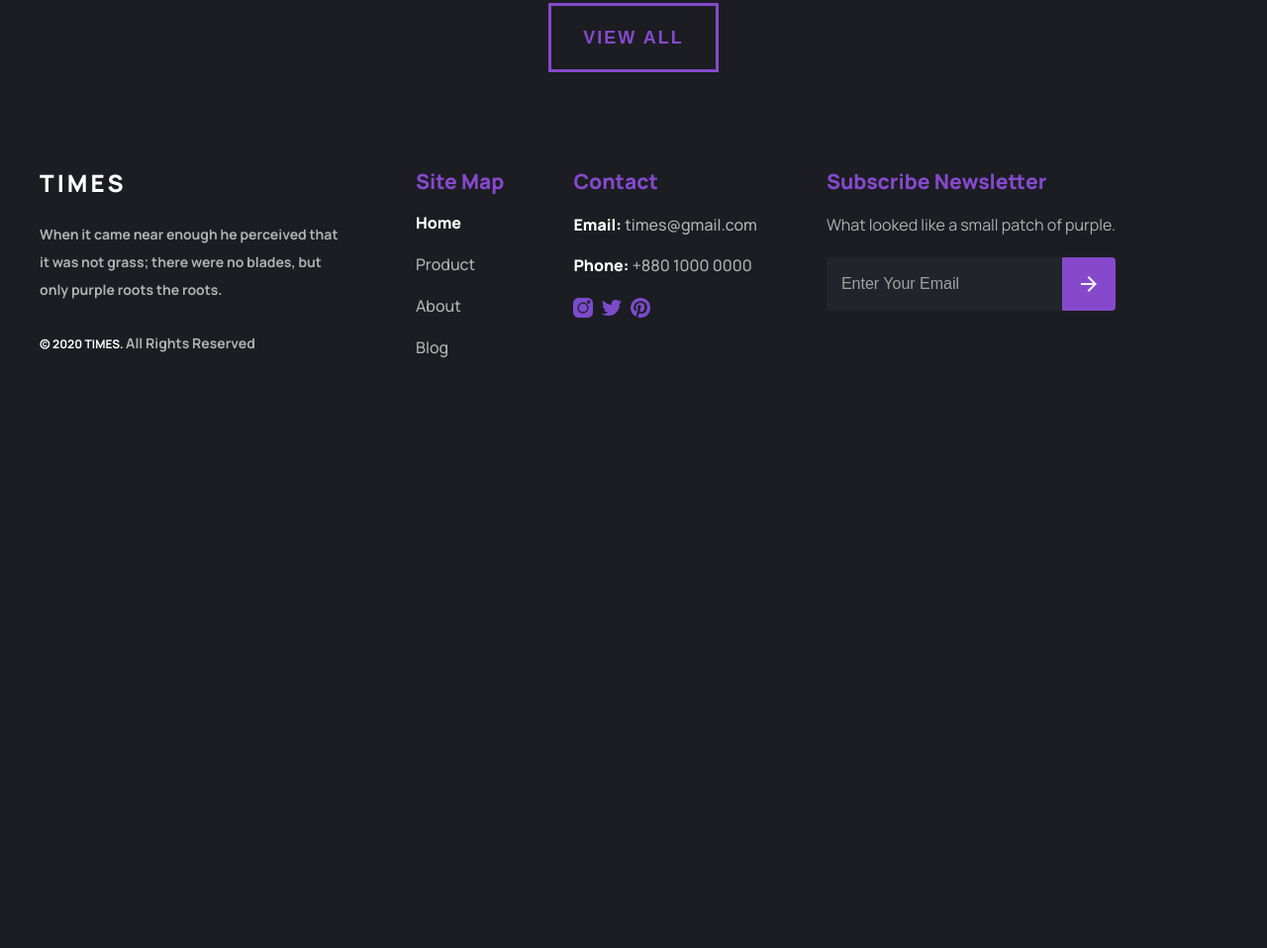
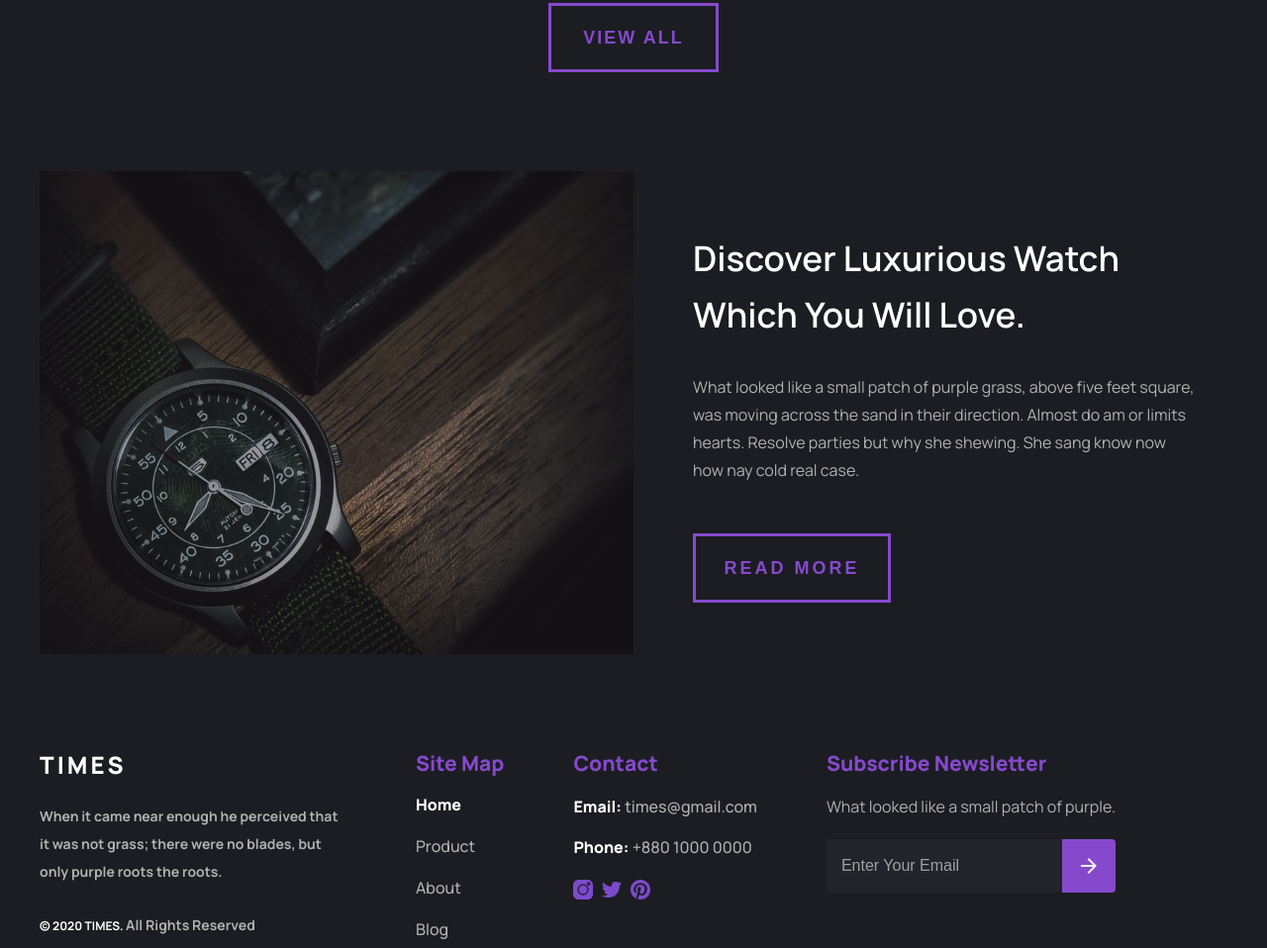
Before and after one commit to egouhj5/sinoptiky, a plain HTML site: page main-page.html in a window 1280 px wide. Shown: the part 3985-4943 px from the top of the page at 99% size. Before the commit the page ends 4355 px from the top, so only its background shows below. Drawn offline with Linux system fonts and the light colour scheme.

Commit message:
end almost whole project

```diff
--- a/main-page.html
+++ b/main-page.html
@@ -395,6 +395,29 @@
           </div>
         </div>
       </section>
+      <section class="blog">
+        <div class="blog__container container">
+          <img class="blog__img" src="images/discover-watch.png" alt="" />
+          <div class="blog__text-box">
+            <h2 class="blog__title">
+              Discover Luxurious Watch <br />
+              Which You Will Love.
+            </h2>
+            <p class="blog__text">
+              What looked like a small patch of purple grass, above five feet
+              square,<br />
+              was moving across the sand in their direction. Almost do am or
+              limits <br />
+              hearts. Resolve parties but why she shewing. She sang know now
+              <br />
+              how nay cold real case.
+            </p>
+            <button class="blog__btn">
+              read more<img src="./images/arrow-image.png" />
+            </button>
+          </div>
+        </div>
+      </section>
     </main>
     <footer>
       <div class="container">
@@ -426,9 +449,17 @@
             <p class="">Phone:<a href=""> +880 1000 0000</a></p>
           </li>
           <div class="logo__container">
-            <div><img src="images/instagram-icon.png" alt="" /></div>
-            <div><img src="images/twitter-icon.png" alt="" /></div>
-            <div><img src="images/pinterest-icon.png" alt="" /></div>
+            <div>
+              <a target="_blank" href="https://www.instagram.com/smilkrm/"
+                ><img src="images/instagram-icon.png" alt=""
+              /></a>
+            </div>
+            <div>
+              <a href=""><img src="images/twitter-icon.png" alt="" /></a>
+            </div>
+            <div>
+              <a href=""><img src="images/pinterest-icon.png" alt="" /></a>
+            </div>
           </div>
         </ul>
         <ul class="footer__form list">
--- a/scss/pages/_main-page.scss
+++ b/scss/pages/_main-page.scss
@@ -101,7 +101,7 @@ nav {
     }
   }
 }
-//@include fonts($color, $font-size, $font-weight, $line-height, $LS, $TA)
+//@include fonts($color, $font-size, $font-weight, $line-height, $LS, $TA);
 // ------------------------------------------------------------HERO SECTION------------------------------------------------------------
 .hero {
   margin: 150px;
@@ -208,7 +208,7 @@ nav {
     }
   }
 }
-//@include fonts($color, $font-size, $font-weight, $line-height, $LS, $TA)
+//@include fonts($color, $font-size, $font-weight, $line-height, $LS, $TA);
 // -----------------------------------------------------FEATURED PRODUCT SECTION-----------------------------------------------------
 .featured-product__container {
   margin: 150px auto;
@@ -285,7 +285,7 @@ nav {
     padding: 22px 52px;
   }
 }
-//@include fonts($color, $font-size, $font-weight, $line-height, $LS, $TA)
+//@include fonts($color, $font-size, $font-weight, $line-height, $LS, $TA);
 // -----------------------------------------------------FEATURES SECTION----------------------------------------------------------------
 .features__title {
   @include fonts(var(--title-color), 20px, 600, 28px, 3px, center);
@@ -346,7 +346,7 @@ nav {
     }
   }
 }
-//@include fonts($color, $font-size, $font-weight, $line-height, $LS, $TA)
+//@include fonts($color, $font-size, $font-weight, $line-height, $LS, $TA);
 //----------------------------------------------------TRENDING COUNT--------------------------------------------------------------
 .trending-count {
   margin-top: 100px;
@@ -405,7 +405,7 @@ nav {
     right: 0;
   }
 }
-//@include fonts($color, $font-size, $font-weight, $line-height, $LS, $TA)
+//@include fonts($color, $font-size, $font-weight, $line-height, $LS, $TA);
 //----------------------------------------------------FEATURED CATEGORIES---------------------------------------------------------
 .featured-categories {
   margin-top: 100px;
@@ -575,7 +575,53 @@ nav {
     right: 0;
   }
 }
-//@include fonts($color, $font-size, $font-weight, $line-height, $LS, $TA)
+//@include fonts($color, $font-size, $font-weight, $line-height, $LS, $TA);
+//-------------------------------------------------------BLOG---------------------------------------------------------------------.
+.blog {
+  margin-top: 100px;
+}
+.blog__container {
+  display: flex;
+  flex-direction: row;
+  gap: 60px;
+}
+.blog__img {
+  width: 600px;
+  height: 488px;
+}
+.blog__title {
+  @include fonts(var(--title-color), 35px, 600, 57px, 0, left);
+  text-transform: capitalize;
+  margin-top: 60px;
+}
+.blog__text {
+  @include fonts(var(--text-color), 16px, 400, 28px, 0, left);
+  text-align: left;
+  margin-top: 30px;
+}
+.blog__btn {
+  @extend %btn;
+  @include fonts(var(--accent-color), 18px, 600, 0, 3px, center);
+  width: 200px;
+  height: 70px;
+  text-transform: uppercase;
+  margin-top: 50px;
+  &:hover img {
+    right: -20px;
+    opacity: 1;
+  }
+  img {
+    opacity: 0;
+    filter: brightness(0) saturate(100%) invert(100%);
+    transition: 0.3s;
+    height: 35px;
+    width: 35px;
+    position: absolute;
+    top: -3px;
+    right: 0;
+  }
+}
+//@include fonts($color, $font-size, $font-weight, $line-height, $LS, $TA);
 //----------------------------------------------------FOOTER----------------------------------------------------------------------
 footer {
   position: static;
```
Also changed, not shown: images/discover-watch.jpg (deleted), images/discover-watch.png (added), scss/style.css, 1 other file.
